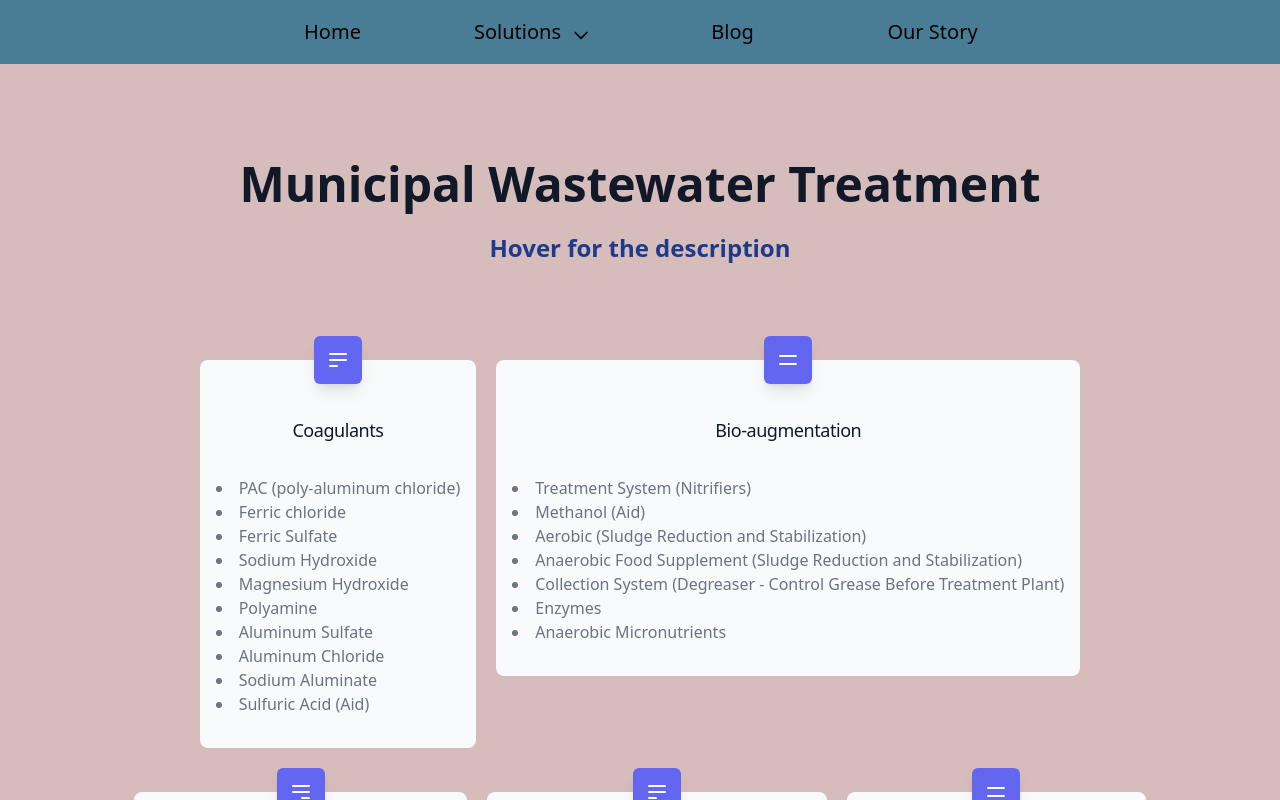
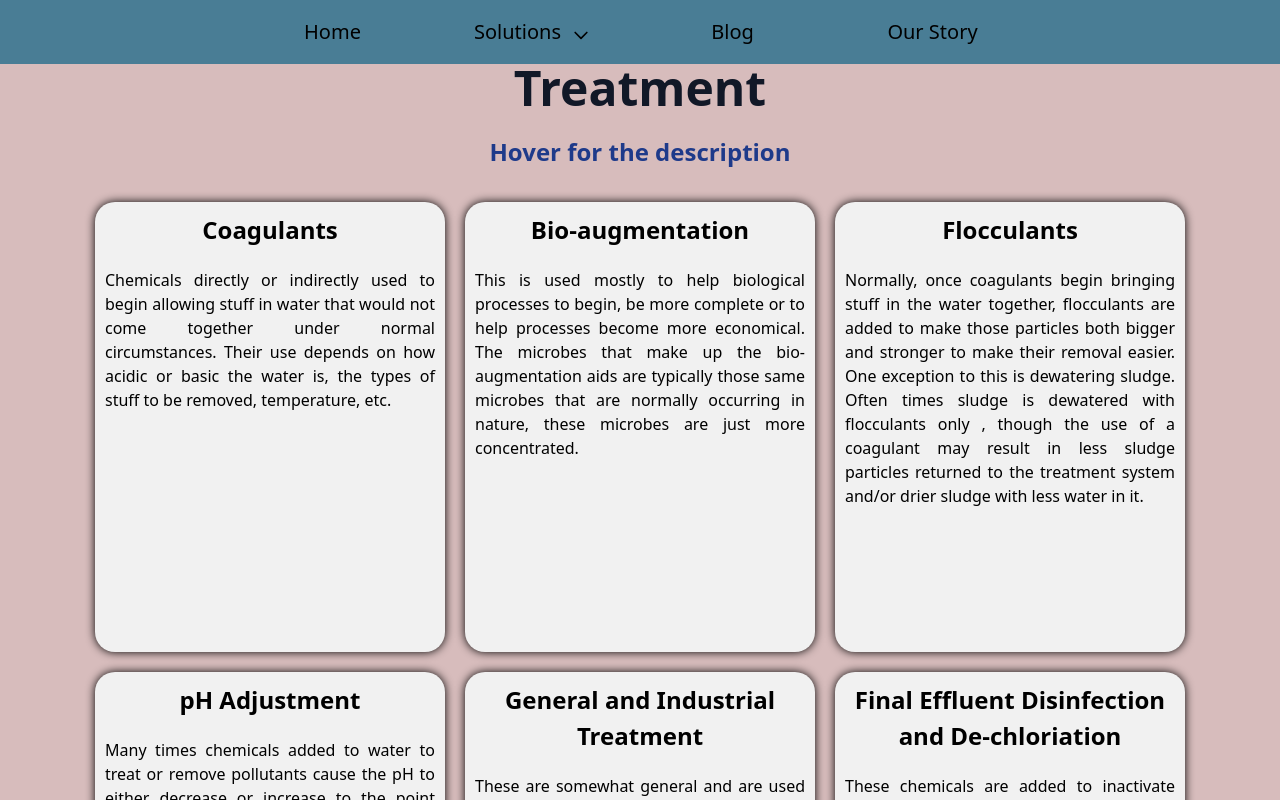
Before and after one commit to Tricarico1/jgs_landing_page, a Next.js app: page /treatment-chemicals in a window 1280 px wide. Shown: the top 800 px of the page. Built offline with nearby package versions, Linux system fonts and the light colour scheme.

Commit message:
added flippy cards

```diff
--- a/src/components/header.js
+++ b/src/components/header.js
@@ -33,18 +33,18 @@ export default function Header() {
               <button onClick={(e) => {
                 setDropdownState(!dropdownState);
                 e.stopPropagation();
-              }} key={'solutions'} href="/" className="nav-drop-trigger hover:text-gray-300">
-                <span>Solutions</span>
+              }} key={'solutions'} href="/" className="nav-drop-trigger">
+                <span className="hover:text-gray-300">Solutions</span>
                 {dropdownState ? <ChevronUpIcon /> : <ChevronDownIcon />}
 
                 <div className={`nav-dropdown-container bg-gothicblue ${dropdownState ? 'active' : ''}`}>
-                  <a className="nav-dropdown-item" href='/treatment-chemicals'>
+                  <a className="nav-dropdown-item hover:text-gray-300" href='/treatment-chemicals'>
                     Treatment Chemicals
-                  </a><a className="nav-dropdown-item" href='/municipal-wastewater'>
+                  </a><a className="nav-dropdown-item hover:text-gray-300" href='/municipal-wastewater'>
                     Municipal Wastewater
-                  </a><a className="nav-dropdown-item" href='/industrial-wastewater'>
+                  </a><a className="nav-dropdown-item hover:text-gray-300" href='/industrial-wastewater'>
                     Industrial Wastewater
-                  </a><a className="nav-dropdown-item" href='/pump-station-maintenance'>
+                  </a><a className="nav-dropdown-item hover:text-gray-300" href='/pump-station-maintenance'>
                     Pump Station Maintenance
                   </a>
                 </div>
--- a/src/pages/treatment-chemicals.js
+++ b/src/pages/treatment-chemicals.js
@@ -15,7 +15,7 @@ import {
 
   import Header from '../components/header';
 
-  const features = [
+  const products = [
     {
       name: 'Coagulants',
       items: [
@@ -119,51 +119,50 @@ import {
 
   export default function Example() {
     return (
-      <>
-      <div className="bg-gothicblue">
+      <div className="page-wrapper bg-gothicblue">
         <Header/>
-        <div className="relative bg-rosebrown sm:py-24">
+        <div className="flippypage bg-rosebrown">
           <div className="mx-auto max-w-md px-4 text-center sm:max-w-3xl sm:px-6 lg:max-w-7xl lg:px-8">
-            <h2 className="text-5xl  font-extrabold text-gray-900">Municipal Wastewater Treatment</h2>
+            <h2 className="text-5xl  font-extrabold text-gray-900">Treatment</h2>
             <h2 className="text-2xl sm:py-6 font-extrabold text-blue-900">Hover for the description</h2>
+          </div>
 
-            {/* your other elements */}
-            <div className="mt-12">
-            <div className="mt-12 flex gap-5 flex-wrap justify-center">
-              {
-                  features.map((feature) => (
-                      <div key={feature.name} className="pt-6 group relative">
-                          <div className="flow-root rounded-lg bg-gray-50 px-4 pb-8">
-                              <div className="-mt-6">
-                                  {/* Tooltip */}
-                                  <div className="hidden group-hover:block fixed z-10 w-64 p-2 bg-gray-300 bg-opacity-90 text-gray-700 rounded-md shadow-lg top-15 right-0">
-                                      {feature.tooltip}
+          <div className="content-container">
+            {products.map( product => (
+              <div className="flip-card">
+                <div className="flip-card-inner">
+                  <div className="flip-card-front">
+                    <span className="card-header">{product.name}</span>
+                    <p className="card-description">{product.tooltip}</p>
                   </div>
-                                  {/* End Tooltip */}
-                                  <div>
-                                      <span className="inline-flex items-center justify-center rounded-md bg-indigo-500 p-3 shadow-lg">
-                                          <feature.icon className="h-6 w-6 text-white" aria-hidden="true" />
-                                      </span>
-                                  </div>
-                                  <h3 className="mt-8 text-lg font-medium tracking-tight text-gray-900">{feature.name}</h3>
-                                  <div className="mt-8">
-                                      <ul className="list-disc list-inside">
-                                          {feature.items.map((item, index) => (
-                                              <li key={index} className="text-base text-gray-500 text-left">{item}</li>
-                                          ))}
-                                      </ul>
+                  <div class="flip-card-back">
+                    <p className="items-list">
+                      {product.items.map(i => (<span>• {i}</span>))}
+                    </p>
                   </div>
                 </div>
               </div>
+            ))}
           </div>
-                  ))
-              }
-
+        </div>
+        {/* <div className="relative bg-rosebrown sm:py-24">
+          <div className="mx-auto max-w-md px-4 text-center sm:max-w-3xl sm:px-6 lg:max-w-7xl lg:px-8">
+            <h2 className="text-5xl  font-extrabold text-gray-900">Treatment</h2>
+            <h2 className="text-2xl sm:py-6 font-extrabold text-blue-900">Hover for the description</h2>
+          </div>
+          <div class="flip-card">
+            <div class="flip-card-inner">
+              <div class="flip-card-front">
+                <img src="img_avatar.png" alt="Avatar"/>
+              </div>
+              <div class="flip-card-back">
+                <h1>John Doe</h1>
+                <p>Architect & Engineer</p>
+                <p>We love that guy</p>
               </div>
             </div>
           </div>
+        </div> */}
       </div>
-        </div>
-      </>
     )
   }
--- a/src/styles/solutions-pages.scss
+++ b/src/styles/solutions-pages.scss
@@ -0,0 +1,78 @@
+.flippypage {
+  height: 100%;
+
+  .content-container {
+    display: flex;
+    flex-direction:row;
+    flex-wrap: wrap;
+    justify-content: center;
+
+    .flip-card {
+      margin: 10px;
+      background-color: transparent;
+      min-width: 350px;
+      min-height: 450px;
+      // perspective: 1000px; /* Remove this if you don't want the 3D effect */
+
+
+      &:hover .flip-card-inner {
+        transform: rotateY(180deg);
+      }
+
+      .flip-card-inner {
+        position: relative;
+        width: 100%;
+        height: 100%;
+        text-align: center;
+        transition: transform 0.3s;
+        transform-style: preserve-3d;
+
+        .flip-card-front, .flip-card-back {
+          border-radius: 20px;
+          position: absolute;
+          width: 100%;
+          height: 100%;
+          -webkit-backface-visibility: hidden; /* Safari */
+          backface-visibility: hidden;
+          box-shadow: 0 0 10px rgb(0, 0, 0);
+        }
+
+        .flip-card-front {
+          background-color: rgb(241, 241, 241);
+          color: black;
+          padding: 10px;
+
+
+          .card-header {
+            font-size: 24px;
+            font-weight: bold;
+          }
+
+          .card-description {
+            margin-top: 20px;
+            text-align: justify;
+          }
+        }
+
+        .flip-card-back {
+          background-color: #497d95;
+          color: white;
+          transform: rotateY(180deg);
+
+          .items-list {
+            display: flex;
+            height: 100%;
+            flex-direction: column;
+            justify-content: space-around;
+
+            span {
+              margin-bottom: 2px;
+              text-align: start;
+              padding-left: 10px;
+            }
+          }
+        }
+      }
+    }
+  }
+}
```
Lines whose indentation alone changed are shown as unchanged.
